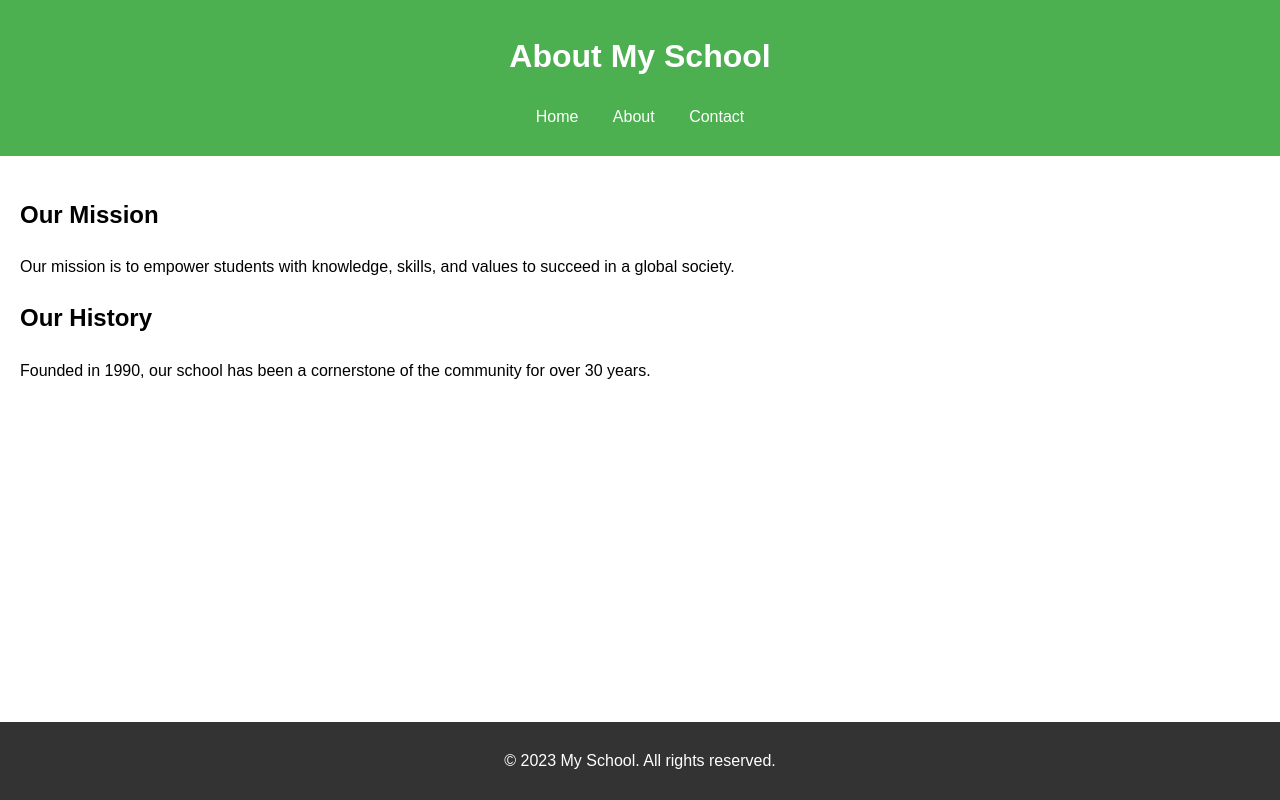
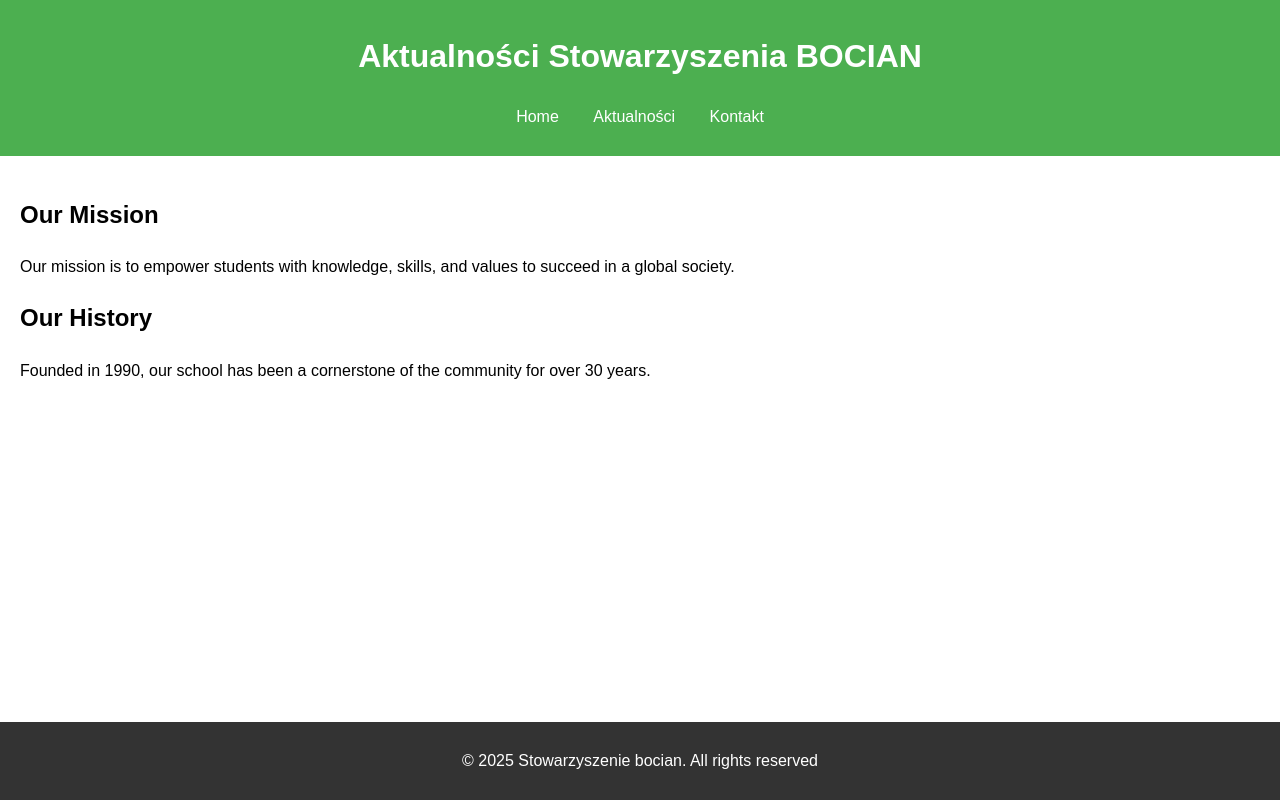
Before and after one commit to wfm125m/STOWARZYSZENIE-BOCIAN, a plain HTML site: page about.html in a window 1280 px wide. Drawn offline with Linux system fonts and the light colour scheme.

Commit message:
Update about.html

```diff
--- a/about.html
+++ b/about.html
@@ -3,17 +3,17 @@
 <head>
     <meta charset="UTF-8">
     <meta name="viewport" content="width=device-width, initial-scale=1.0">
-    <title>My School - About</title>
+    <title>Stowarzyszenie BOCIAN - Aktualności</title>
     <link rel="stylesheet" href="styles.css">
 </head>
 <body>
     <header>
-        <h1>About My School</h1>
+        <h1>Aktualności Stowarzyszenia BOCIAN</h1>
         <nav>
             <ul>
                 <li><a href="index.html">Home</a></li>
-                <li><a href="about.html">About</a></li>
-                <li><a href="contact.html">Contact</a></li>
+                <li><a href="about.html">Aktualności</a></li>
+                <li><a href="contact.html">Kontakt</a></li>
             </ul>
         </nav>
     </header>
@@ -28,7 +28,7 @@
         </section>
     </main>
     <footer>
-        <p>&copy; 2023 My School. All rights reserved.</p>
+        <p>&copy; 2025 Stowarzyszenie bocian. All rights reserved</p>
     </footer>
 </body>
 </html>
```
